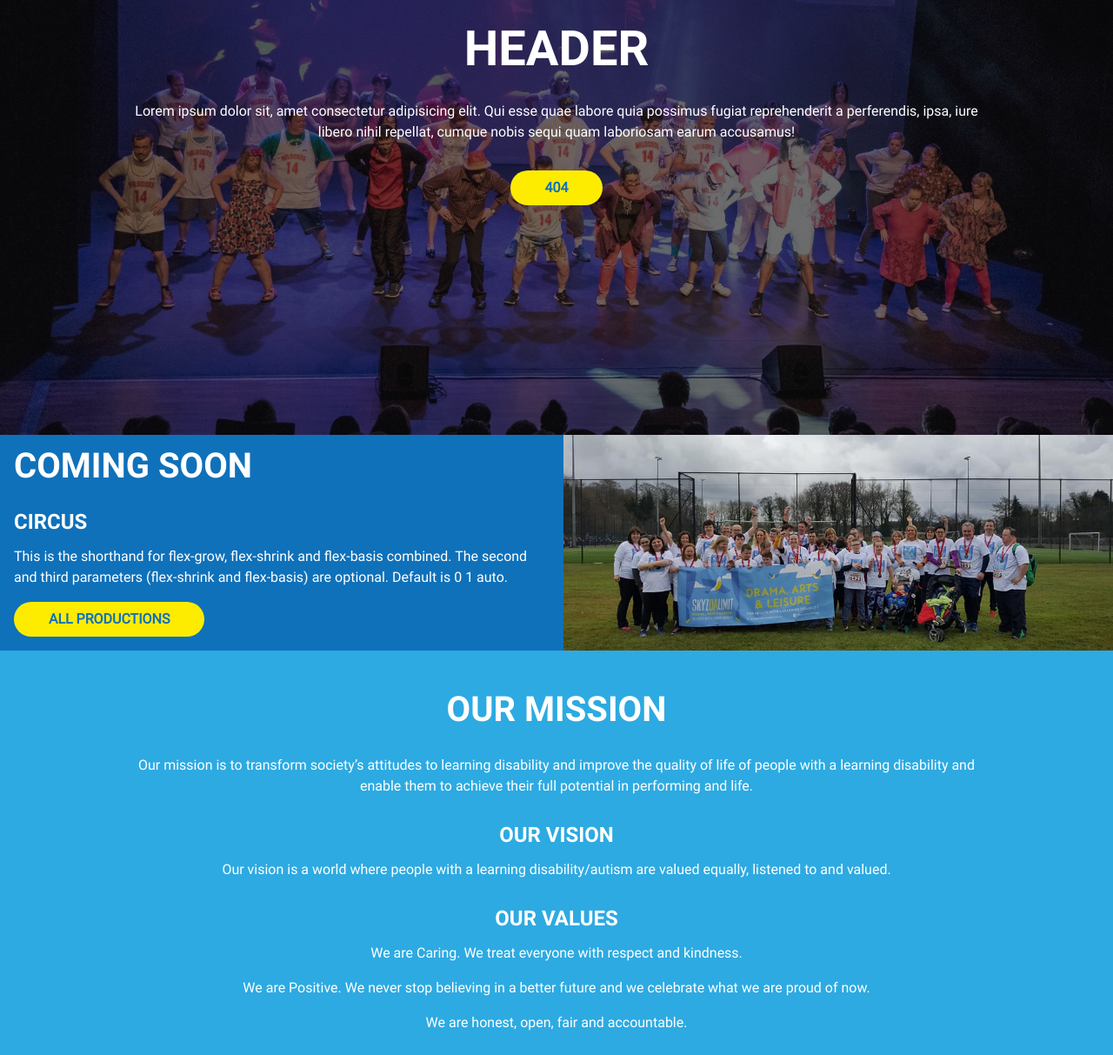
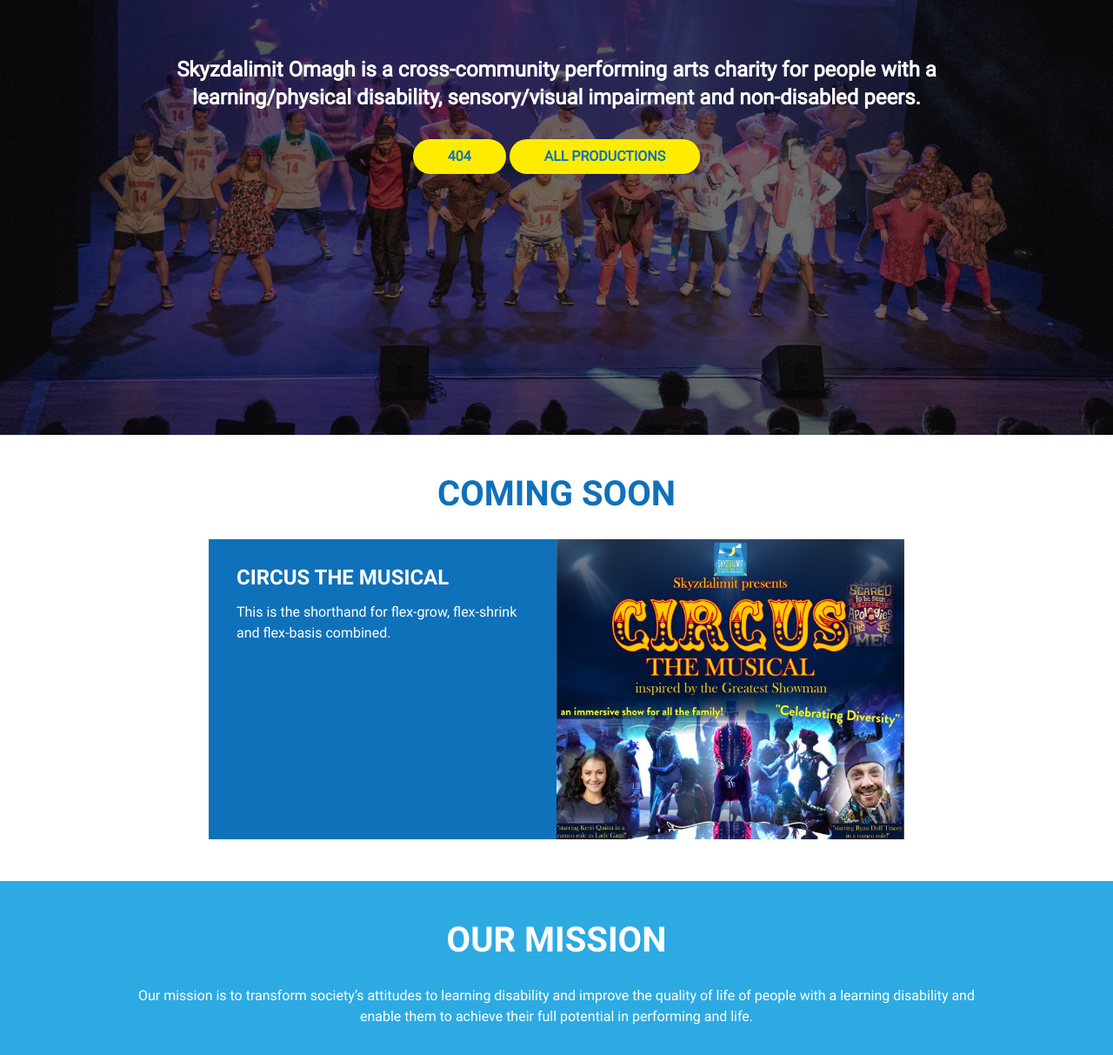
Before and after one commit to liam-mcallister/skyzdalimit-website, a website built with Parcel: page src/index.html in a window 1280 px wide. Shown: the part 300-1513 px from the top of the page at 87% size. Built offline with nearby package versions, Linux system fonts and the light colour scheme.

Commit message:
Update header / coming soon sections

```diff
--- a/src/index.html
+++ b/src/index.html
@@ -32,24 +32,24 @@
 
     <header class="header">
         <div class="inner">
-            <h1 class="header__h1">Header</h1>
-            <p>Lorem ipsum dolor sit, amet consectetur adipisicing elit. Qui esse quae labore quia possimus fugiat
-                reprehenderit a perferendis, ipsa, iure libero nihil repellat, cumque nobis sequi quam laboriosam earum
-                accusamus!</p>
+            <p class="header-text">Skyzdalimit Omagh is a cross-community performing arts charity for people with a
+                learning/physical disability, sensory/visual impairment and non-disabled peers.</p>
             <a href="404.html" class="btn">404</a>
+            <a href="productions.html" class="btn">All Productions</a>
         </div>
     </header>
 
     <section class="coming-soon">
-        <div class="coming-soon__info">
-            <h2>Coming Soon</h2>
-            <h3>Circus</h3>
-            <p>This is the shorthand for flex-grow, flex-shrink and flex-basis combined.
-                The second and third parameters (flex-shrink and flex-basis) are optional. Default is 0 1
-                auto.</p>
-            <a href="productions.html" class="btn">All Productions</a>
+        <h2>Coming Soon</h2>
+        <div class="coming-soon__show">
+            <div class="coming-soon__show__info">
+                <h3>Circus the Musical</h3>
+                <p>This is the shorthand for flex-grow, flex-shrink and flex-basis combined.</p>
+            </div>
+            <div class="coming-soon__show__img">
+                <img src="../images/shows/circus/circus.jpg" alt="">
+            </div>
         </div>
-        <div class="coming-soon__img"></div>
     </section>
 
     <section class="mission">
--- a/src/scss/base/_typography.scss
+++ b/src/scss/base/_typography.scss
@@ -6,6 +6,7 @@
 2. Headers
 3. Paragraphs
 4. Navbar Logo
+5. Header Text
 
 */
 
@@ -51,3 +52,10 @@
   font-family: SheldonFeather;
   font-size: 3rem;
 }
+
+/*--------------------------------5. Header Text----*/
+.header-text {
+  font-size: 1.5rem;
+  font-weight: 700;
+  line-height: 2rem;
+}
--- a/src/scss/layout/_home.scss
+++ b/src/scss/layout/_home.scss
@@ -14,33 +14,41 @@
 .coming-soon {
   display: flex;
   flex-direction: column;
+  align-items: center;
   width: 100%;
-  background: $secondary-color;
+  padding: 3rem 1rem;
+  background: $white;
+  color: $secondary-color;
+}
 
-  @media (min-width: 500px) {
-    flex-direction: row;
+.coming-soon__show {
+  max-width: 20rem;
+
+  @media (min-width: 687px) {
+    display: flex;
+    max-width: 50rem;
   }
 }
 
-.coming-soon__info {
-  width: 100%;
-  padding: 1rem;
+.coming-soon__show__info {
+  padding: 2rem;
+  background: $secondary-color;
+  color: $white;
 
-  & p {
-    margin-bottom: 1rem;
+  @media (min-width: 687px) {
+    width: 50%;
   }
 }
 
-.coming-soon__img {
-  width: 100%;
-  height: 200px;
-  background-image: url(../../images/backgrounds/stats-bg.jpg);
-  background-size: cover;
-  background-repeat: no-repeat;
-  background-position: center;
+.coming-soon__show__img {
 
-  @media (min-width: 500px) {
-    height: auto;
+  & img {
+    display: block;
+    width: 100%;
+  }
+
+  @media (min-width: 687px) {
+    width: 50%;
   }
 }
 
```
Also changed, not shown: src/about.html (+1 -1 lines), images/shows/circus/circus.jpg (added).
